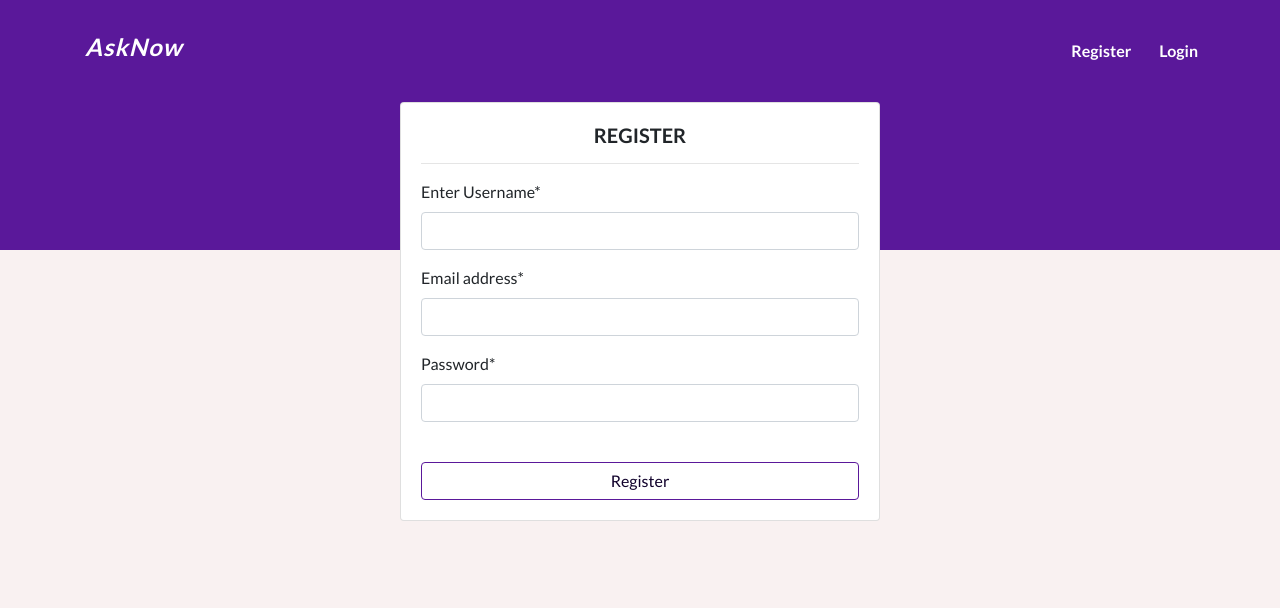
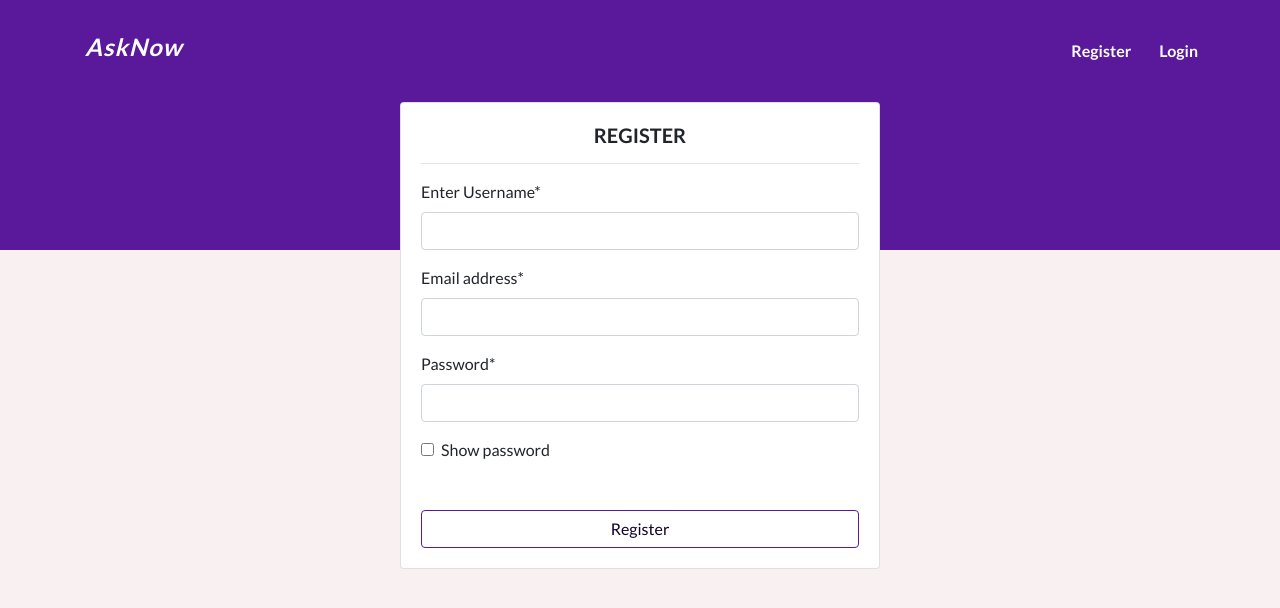
Before and after one commit to saifxd7/Askme, a Django app: page /register/ in a window 1280 px wide. Shown: the top 608 px of the page. Run offline with Django 3.2, Linux system fonts and the light colour scheme; some libraries are stand-ins or nearby versions.

Commit message:
settings changed

```diff
--- a/src/accounts/forms.py
+++ b/src/accounts/forms.py
@@ -21,7 +21,7 @@ User = get_user_model()
 class UserLoginForm(forms.Form):
     username = forms.CharField()
     password = forms.CharField(widget=forms.PasswordInput(
-        attrs={'autocomplete': 'off', 'data-toggle': 'password'}))
+        attrs={'autocomplete': 'off', 'data-toggle': 'password', 'id': 'pw'}))
 
     def clean(self, *args, **kwargs):
         username = self.cleaned_data.get("username")
@@ -48,7 +48,7 @@ class UserRegisterForm(forms.ModelForm):
     #email2 = forms.EmailField(label='Confirm Email')
 
     password = forms.CharField(
-        widget=forms.PasswordInput(attrs={'autocomplete': 'off', 'data-toggle': 'password'}))
+        widget=forms.PasswordInput(attrs={'autocomplete': 'off', 'data-toggle': 'password', 'id': 'pw'}))
 
     def clean_username(self):
         username = self.cleaned_data['username'].lower()
--- a/src/templates/form.html
+++ b/src/templates/form.html
@@ -15,6 +15,13 @@
             <form method='POST' action='' enctype='multipart/form-data'>
                 {% csrf_token %}
                 {{ form | crispy }}
+                <div class="form-check">
+                <input class="form-check-input" type="checkbox" id="box" onclick ="reveal()">
+                <label class="form-check-label" for="flexCheckDefault">
+                    Show password
+                </label>
+                </div>
+                <br>
                 <script src='https://www.google.com/recaptcha/api.js'></script>
                 <div class="g-recaptcha" data-sitekey="6LfjS-QZAAAAAJQTJfFwXj1egTD7ZeqN0MpaWFnt"></div>
                 <br>
@@ -38,6 +45,19 @@
 
 </section>
 
+<script type="text/javascript">
+function reveal()
+{
+if(document.getElementById('box').checked)
+   {document.getElementById("pw").type='text';}
+else
+document.getElementById("pw").type='password';
+}
+</script>
+
+
+
+
 {# else #}
     {# include "index.html" #}
 {% endif %}
```
